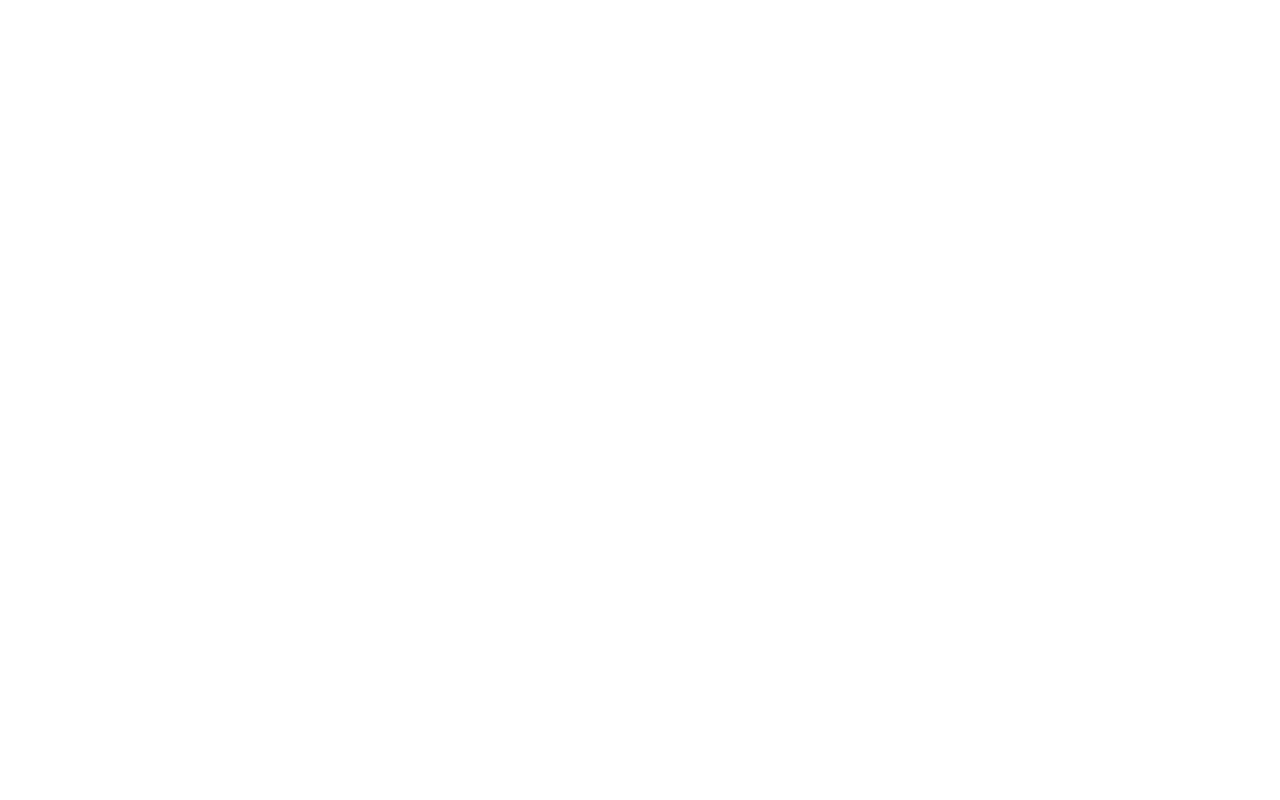
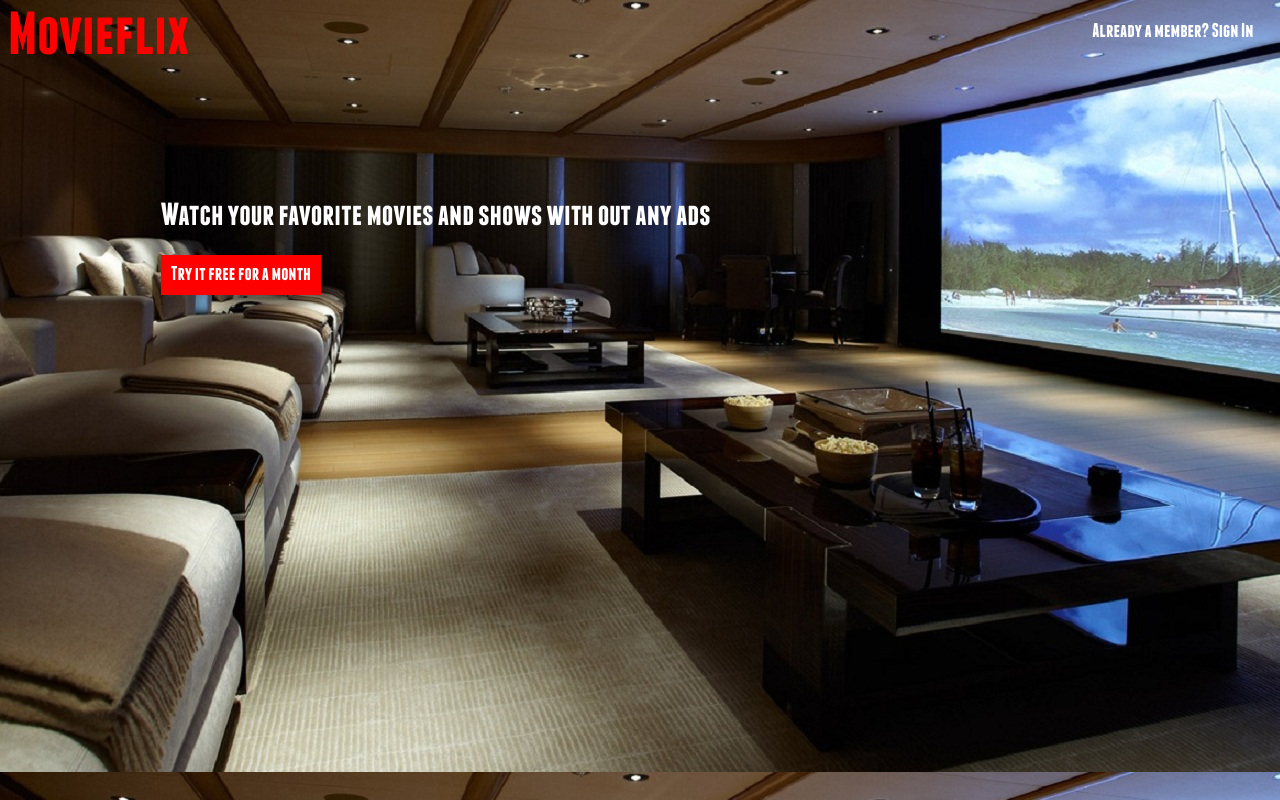
Before and after one commit to Maheshkothur1987/MovieFlix, a plain HTML site: page index.html in a window 1280 px wide. Drawn offline with Linux system fonts and the light colour scheme.

Commit message:
feat[module-ui]: add ui sign in and sign up using HTML and CSS

```diff
--- a/index.html
+++ b/index.html
@@ -1,8 +1,23 @@
 <html>
     <head>
-
+        <link rel="stylesheet" href="public/css/style.css">
     </head>
     <body>
-
+    <div>
+    <div>
+        <div class="header">
+        <a href="#" class="home">
+            <span class="logo">Movieflix</span>
+        </a>
+        </div>
+        <div class="login">
+            <a href="uisignin.html"><button type="submit" class="btn-login">Already a member? Sign In</button></a>
+        </div>
+    </div>
+        <div class="main-text-wrapper">
+            <h1>Watch your favorite movies and shows with out any ads</h1>
+            <a href="uisignup.html"><button type="submit" class="btn-create-account">Try it free for a month</button></a>
+        </div>
+    </div>
     </body>
 </html>
--- /dev/null
+++ b/public/css/style.css
@@ -0,0 +1,81 @@
+@font-face {
+    font-family: FranchiseRegular;
+    src: url('../fonts/Franchise-Bold.ttf');
+}
+
+body{
+    background-image: url('../images/background.jpeg');
+}
+
+.home{
+    text-decoration: none;
+    color: red;
+}
+
+.header{
+    float: left;
+}
+
+.logo{
+    font-size: 380%;
+    font-family: FranchiseRegular, sans-serif;
+}
+
+.login{
+    float:right;
+    padding-top: 1% ;
+    padding-right: 1%;
+}
+
+.btn-login{
+    border: none;
+    border-radius: 5%;
+    font-size: 20px;
+    color: white;
+    font-family: FranchiseRegular, sans-serif;
+    background-color: transparent;
+    cursor: pointer;
+}
+
+.tv-button{
+    padding-left: 2%;
+}
+
+.main-text-wrapper{
+    top:20%;
+    left: 11%;
+    position: absolute;
+    padding: 20px 20px;
+    font-family: FranchiseRegular, sans-serif;
+    color: white;
+}
+
+.main-text-wrapper p{
+    font-weight: 600;
+    font-size: 26px;
+}
+
+.btn-create-account{
+    background-color: red;
+    border: none;
+    color: white;
+    margin-bottom: 5%;
+    padding: 10px;
+    font-family: FranchiseRegular, sans-serif;
+    text-transform: none;
+    font-size: 20px;
+    cursor: pointer;
+}
+
+.form-wrapper{
+    font-size: 120%;
+}
+
+.input-wrapper{
+    display: block;
+    margin:2% 0 2% 0;
+    padding: 2%;
+    width: 75%;
+    border-style: solid;
+    border-radius: 8px;
+}
```
Also changed, not shown: uisignin.html (added, +30 -0 lines), uisignup.html (added, +31 -0 lines), index.css (deleted), index.js (deleted), public/fonts/Franchise-Bold.ttf (added), public/images/background.jpeg (added), 1 other file.
